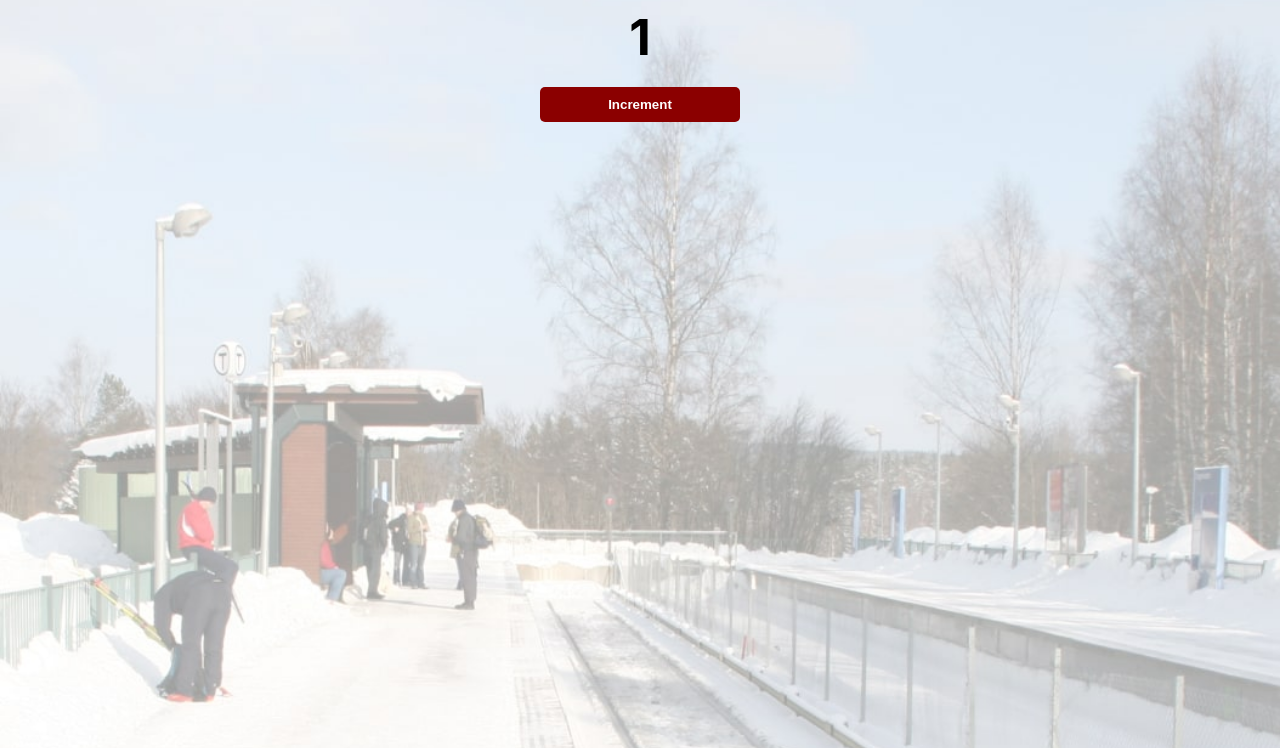
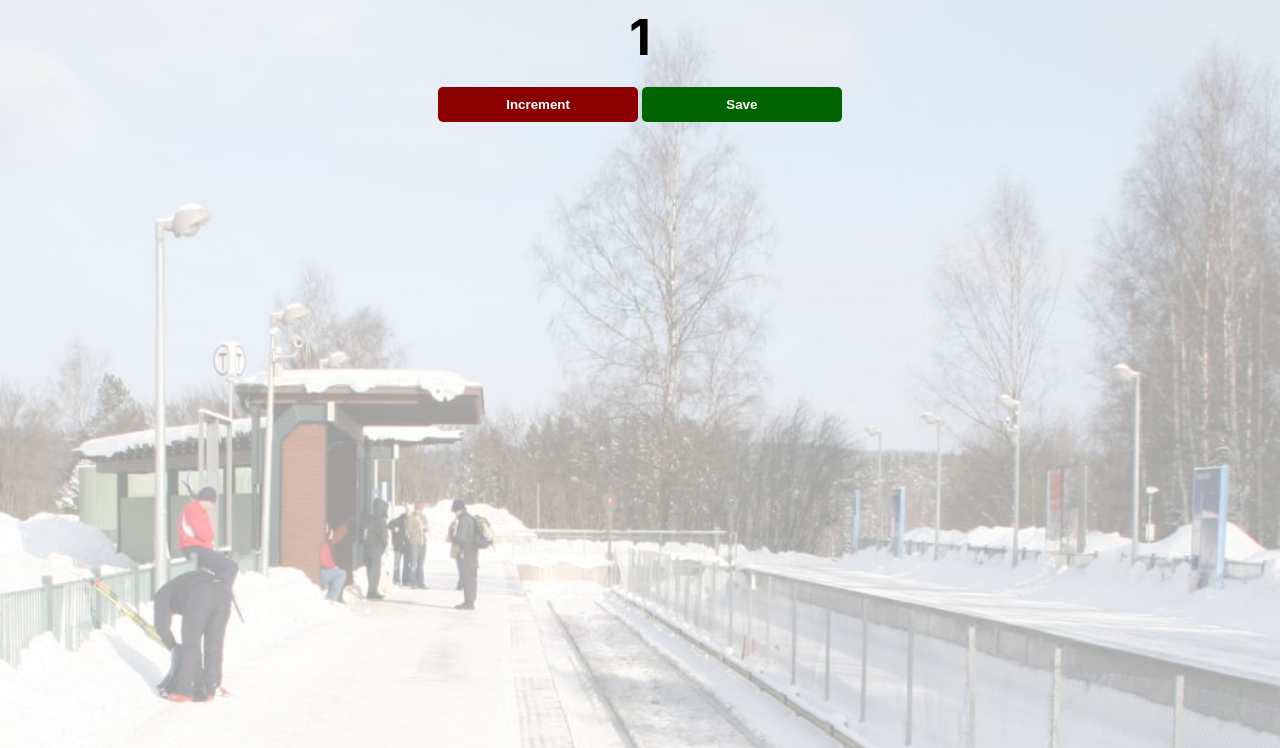
Before and after one commit to SekavArielight/passenger-counter-app, a website built with Vite: page index.html in a window 1280 px wide. Shown: the part 52-800 px from the top of the page. Built offline with nearby package versions, Linux system fonts and the light colour scheme.

Commit message:
fix: correct casing of onclick attribute in HTML and ensure save function is defined

```diff
--- a/index.html
+++ b/index.html
@@ -11,7 +11,8 @@
     <h2 id="count-el">0</h2>
     <!-- Create a INCREMENT button with the id="increment-btn" -->
 
-    <button id="increment-btn" onClick="increment()">Increment</button>
+    <button id="increment-btn" onclick="increment()">Increment</button>
+    <button id="save-btn" onclick="save()">Save</button>
     <!-- <button id="decrement-btn" onClick="decrement()">Decrement</button> -->
     <script src="index.js"></script>
   </body>
--- a/index.js
+++ b/index.js
@@ -7,6 +7,10 @@ function increment() {
   return console.log(count);
 }
 
+function save(){
+    console.log(count)
+}
+
 // function decrement() {
 //     count = count - 1;
 //     document.getElementById("count-el").innerText = count;
```
